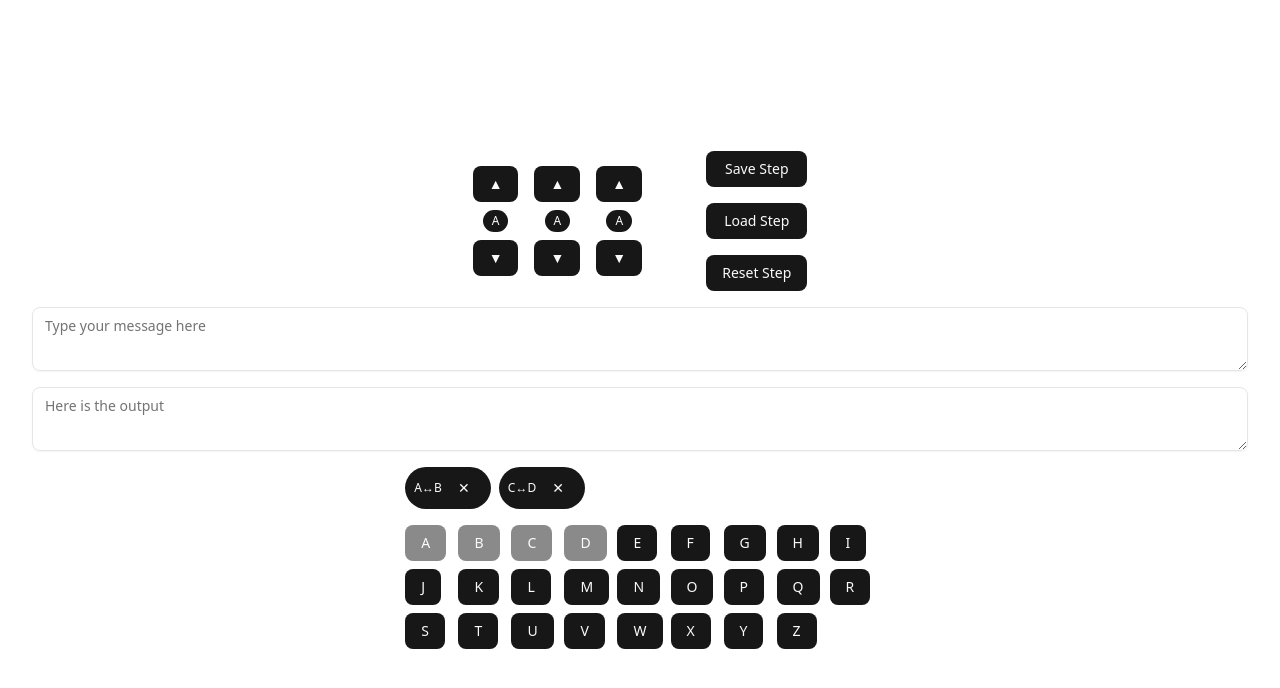
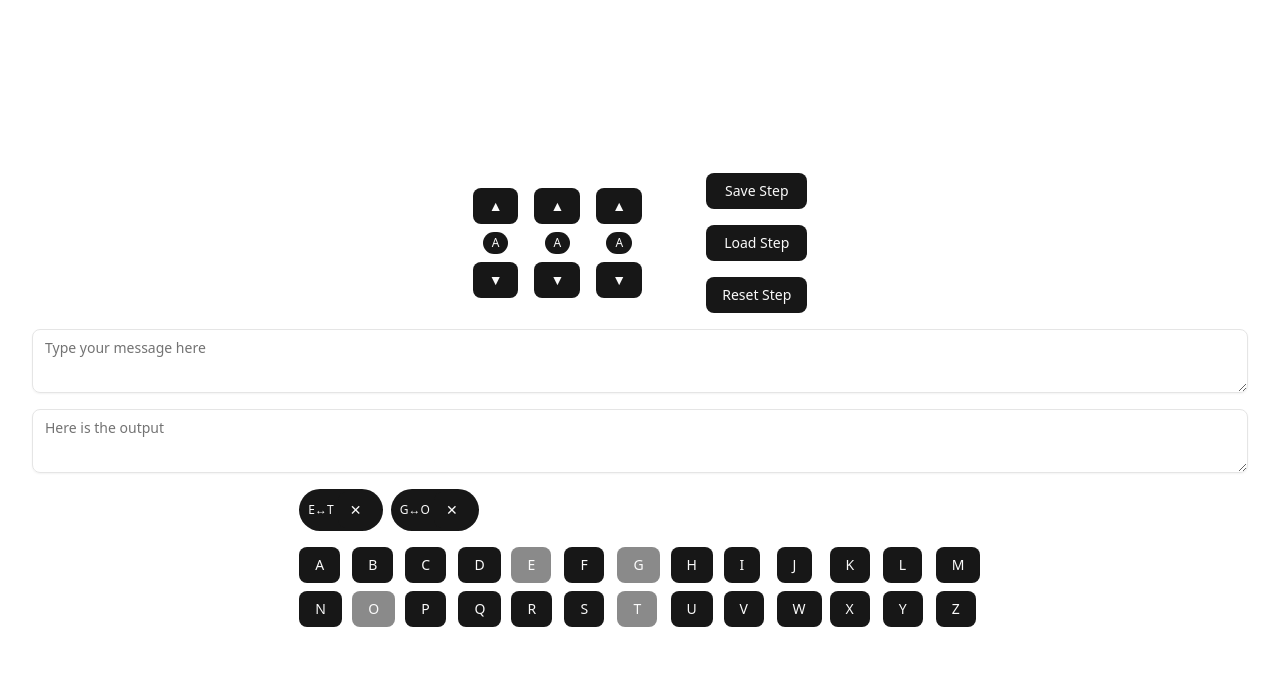
Before and after one commit to ziteh/enigma-simulator, a React (Vite) app: page / in a window 1280 px wide. Shown: the top 688 px of the page. Built offline with nearby package versions, Linux system fonts and the light colour scheme.

Commit message:
feat: integrate pairings state management into Plugboard component

```diff
--- a/src/App.tsx
+++ b/src/App.tsx
@@ -20,6 +20,13 @@ export default function App() {
   const [rotorSteps, setRotorSteps] = React.useState([0, 0, 0]);
   const [defaultRotorSteps, setDefaultRotorSteps] = React.useState([0, 0, 0]);
   const [previousInputLength, setPreviousInputLength] = React.useState(0);
+
+  const [pairings, setPairings] = React.useState<Map<string, string>>(
+    new Map([
+      ["E", "T"],
+      ["G", "O"],
+    ]),
+  );
 
   const resetRotorSteps = () => {
     setRotorSteps([0, 0, 0]);
@@ -91,7 +98,7 @@ export default function App() {
       />
       <Textarea placeholder="Here is the output" value={output} readOnly />
 
-      <Plugboard />
+      <Plugboard pairings={pairings} onPairingsChange={setPairings} />
     </div>
   );
 }
--- a/src/components/enigma/plugboard.tsx
+++ b/src/components/enigma/plugboard.tsx
@@ -1,7 +1,6 @@
 import React, { type JSX } from "react";
 import { Button } from "@/components/ui/button";
 import { Badge } from "@/components/ui/badge";
-import { Toggle } from "@/components/ui/toggle";
 
 function RenderSlot(prop: {
   pairings: Map<string, string>;
@@ -34,16 +33,12 @@ function RenderSlot(prop: {
   return elements;
 }
 
-export default function Plugboard(prop: { pairings?: Map<string, string> }) {
+export default function Plugboard(prop: {
+  pairings: Map<string, string>;
+  onPairingsChange: (pairings: Map<string, string>) => void;
+}) {
   const [firstSelection, setFirstSelection] = React.useState<string | null>(null);
-
-  const [pairings, setPairings] = React.useState<Map<string, string>>(
-    prop.pairings ||
-      new Map([
-        ["A", "B"],
-        ["C", "D"],
-      ]),
-  );
+  const { pairings, onPairingsChange } = prop;
 
   const handleSlotClick = (char: string) => {
     if (firstSelection === null) {
@@ -59,14 +54,14 @@ export default function Plugboard(prop: { pairings?: Map<string, string> }) {
   const addPairing = (a: string, b: string) => {
     const newPairings = new Map(pairings);
     newPairings.set(a, b);
-    setPairings(newPairings);
+    onPairingsChange(newPairings);
   };
 
   const deletePairing = (a: string, b: string) => {
     const newPairings = new Map(pairings);
     newPairings.delete(a);
     newPairings.delete(b);
-    setPairings(newPairings);
+    onPairingsChange(newPairings);
   };
 
   return (
@@ -84,7 +79,7 @@ export default function Plugboard(prop: { pairings?: Map<string, string> }) {
         ))}
       </div>
 
-      <div className="grid grid-cols-9 gap-2">
+      <div className="grid grid-cols-13 gap-2">
         <RenderSlot pairings={pairings} selected={firstSelection} onClick={handleSlotClick} />
       </div>
     </div>
```
